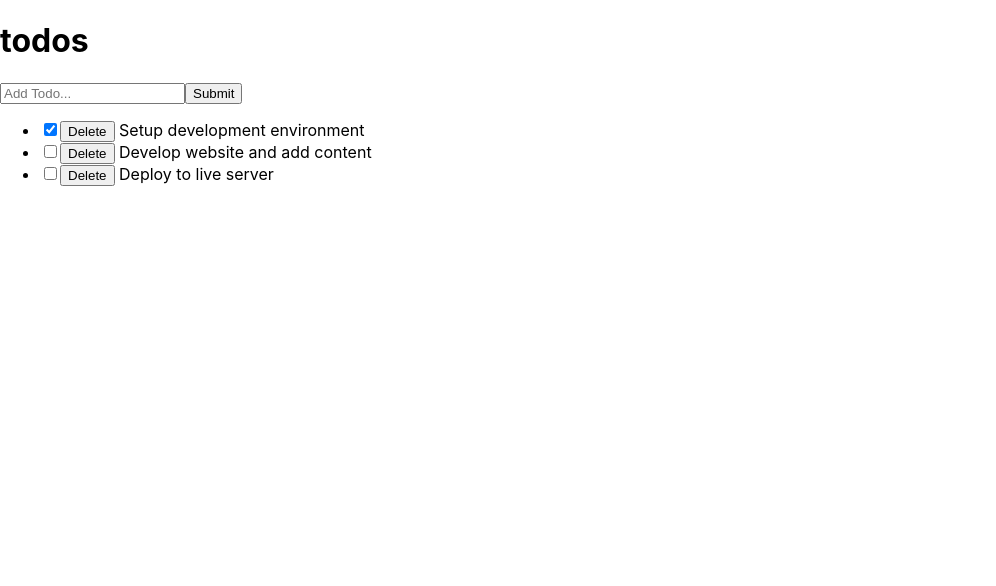
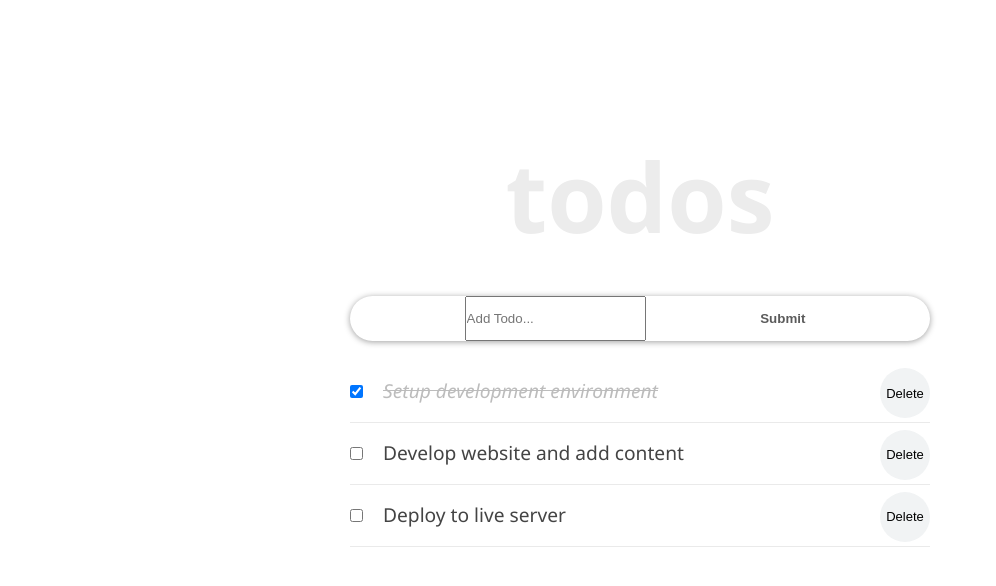
Before and after one commit to freddykaberuka/micro-todo, a React (Create React App) app: page / in a window 1280 px wide. Shown: the top 586 px of the page, without its empty margins (0-996 px from the left). Built offline with nearby package versions, Linux system fonts and the light colour scheme.

Commit message:
editing todo item

```diff
--- a/package.json
+++ b/package.json
@@ -6,6 +6,7 @@
     "@testing-library/jest-dom": "^5.16.5",
     "@testing-library/react": "^13.4.0",
     "@testing-library/user-event": "^13.5.0",
+    "node-sass": "^7.0.3",
     "react": "^18.2.0",
     "react-dom": "^18.2.0",
     "react-scripts": "5.0.1",
--- a/src/App.css
+++ b/src/App.css
@@ -1,38 +1,64 @@
-.App {
-  text-align: center;
+* {
+  box-sizing: border-box;
+  margin: 0;
+  padding: 0;
 }
 
-.App-logo {
-  height: 40vmin;
-  pointer-events: none;
+body {
+  font-family: "Segoe UI", Arial, sans-serif;
+  line-height: 1.4;
+  color: #444;
+  background: #fff;
+  height: 100vh;
+}
+.container {
+  display: flex;
+  flex-direction: column;
+  justify-content: center;
+  align-items: center;
+  max-width: 600px;
+  margin: 0 auto;
 }
 
-@media (prefers-reduced-motion: no-preference) {
-  .App-logo {
-    animation: App-logo-spin infinite 20s linear;
-  }
+.inner {
+  width: 100%;
+  padding: 8rem 10px 4rem;
 }
 
-.App-header {
-  background-color: #282c34;
-  min-height: 100vh;
+.form-container {
+  width: 100%;
+  margin-bottom: 20px;
   display: flex;
-  flex-direction: column;
-  align-items: center;
-  justify-content: center;
-  font-size: calc(10px + 2vmin);
-  color: white;
+  border-radius: calc(0.5 * 100px);
+  box-shadow: 0 1px 6px 0 rgba(0, 0, 0, 0.38);
+  justify-content: space-evenly;
 }
 
-.App-link {
-  color: #61dafb;
+.input-text {
+  font-size: 1rem;
+  font-weight: 400;
+  width: 85%;
+  padding-right: 5px;
+  padding-left: 10px;
+  border-radius: calc(0.5 * 100px);
 }
 
-@keyframes App-logo-spin {
-  from {
-    transform: rotate(0deg);
-  }
-  to {
-    transform: rotate(360deg);
-  }
+.input-text::placeholder {
+  color: #000;
 }
+
+.input-submit {
+  background: transparent;
+  color: #5b5b5b;
+  text-transform: capitalize;
+  cursor: pointer;
+  font-weight: 600;
+  margin-right: 10px;
+}
+
+.input-text,
+.input-submit {
+  height: 45px;
+  outline: none;
+  border: none;
+}
--- a/src/components/Header.js
+++ b/src/components/Header.js
@@ -1,9 +1,21 @@
 import React from "react"
 
 const Header = () => {
+  const headerStyle = {
+  padding: "20px 0",
+  lineHeight: "1.5em",
+}
   return (
-    <header>
-      <h1>todos</h1>
+    <header style={headerStyle}>
+      <h1 style={{
+        fontSize: "6rem",
+        fontWeight: "600",
+        marginBottom: "2rem",
+        lineHeight: "1em",
+        color: "#ececec",
+        textTransform: "lowercase",
+        textAlign: "center",
+      }}>todos</h1>
     </header>
   )
 }
--- a/src/components/InputTodo.js
+++ b/src/components/InputTodo.js
@@ -22,12 +22,12 @@
 };
   render() {
     return (
-      <form onSubmit={this.handleSubmit}>
+      <form onSubmit={this.handleSubmit} className='form-container'>
         <input type="text" placeholder="Add Todo..."
         value={this.state.title}
         name="title"
         onChange={this.onChange}/>
-        <button>Submit</button>
+        <button className="input-submit">Submit</button>
       </form>
     )
   }
--- a/src/components/TodoContainer.js
+++ b/src/components/TodoContainer.js
@@ -56,15 +56,29 @@
         todos: [...this.state.todos, newTodo]
     });
 };
+setUpdate =(updatedTitle, id)=>{
+    this.setState({
+        todos: this.state.todos.map(todo =>{
+            if(todo.id ===id){
+                todo.title = updatedTitle
+            }
+            return todo
+        }),
+    })
+}
   render() {
     return (
-        <div>
+        <div className='container'>
+            <div className='inner'>
             <Header/>
             <InputTodo addTodoProps ={this.addTodoItem}/>
             <TodosList
             todos={this.state.todos}
             handleChangeProps={this.handleChange}
-            deleteTodoProps = {this.delTodo}/>
+            deleteTodoProps = {this.delTodo}
+            setUpdate={this.setUpdate}
+            />
+            </div>
         </div>
     //   <ul>
     //   {this.state.todos.map(todo => (
--- a/src/components/TodoItem.js
+++ b/src/components/TodoItem.js
@@ -1,10 +1,44 @@
-import React, { Component } from 'react'
+import React, { Component, useState } from 'react'
+import styles from "./TodoItem.module.css"
 
 function TodoItem(props) {
+const completedStyle = {
+  fontStyle: "italic",
+  color: "#595959",
+  opacity: 0.4,
+  textDecoration: "line-through",
+}
+const {completed, title, id} = props.todo
+const [ editing, setEditing] = useState(false);
+
+const handleEditing = () => {
+  setEditing(true);
+}
+const viewMode = {};
+const editMode = {};
+if(editing){
+    viewMode.display = 'none'
+}else{
+    editMode.display='none'
+}
+const handleUpdateDone =event=>{
+    if(event.key ==="Enter"){
+        setEditing(false)
+    }
+}
+
     return (
-      <li>
-          <input type="checkbox" checked={props.todo.completed} onChange={() => props.handleChangeProps(props.todo.id)}/>
-          <button onClick = {()=>props.deleteTodoProps(props.todo.id)}>Delete</button> {props.todo.title}
+      <li className={styles.item}>
+          <div onDoubleClick = {handleEditing} style={viewMode}>
+          <input type="checkbox" checked={completed} onChange={() => props.handleChangeProps(id)}
+          className={styles.checkbox}/>
+          <button onClick = {()=>props.deleteTodoProps(id)}>Delete</button> <span style={completed ? completedStyle : null}>{title}</span>
+          </div>
+          <input type="text" className={styles.textInput} style={editMode} value={title} onChange={e => {
+            props.setUpdate(e.target.value, id)
+            }}
+            onKeyDown={handleUpdateDone}
+          />
         </li>
     )
   }
--- /dev/null
+++ b/src/components/TodoItem.module.css
@@ -0,0 +1,28 @@
+.item {
+  font-size: 1.2rem;
+  list-style-type: none;
+  padding: 17px 0px;
+  border-bottom: 1px solid #eaeaea;
+}
+
+.checkbox {
+  margin-right: 15px;
+}
+
+.item button {
+  font-size: 13px;
+  background: #f1f3f4;
+  border: none;
+  cursor: pointer;
+  float: right;
+  outline: none;
+  border-radius: 100px;
+  height: 50px;
+  width: 50px;
+  margin: -10px 0 0 10px;
+}
+.textInput {
+  width: 100%;
+  padding: 10px;
+  border: 1px solid #dfdfdf;
+}
--- a/src/components/TodosList.js
+++ b/src/components/TodosList.js
@@ -8,7 +8,9 @@
         {this.props.todos.map(todo => (
           <TodoItem key={todo.id} todo={todo}
           handleChangeProps={this.props.handleChangeProps}
-          deleteTodoProps ={this.props.deleteTodoProps}/>
+          deleteTodoProps ={this.props.deleteTodoProps}
+          setUpdate={this.props.setUpdate}
+          />
         ))}
       </ul>
     )
--- a/src/index.js
+++ b/src/index.js
@@ -4,6 +4,8 @@
 import App from './App';
 import reportWebVitals from './reportWebVitals';
 import TodoContainer from './components/TodoContainer';
+// style sheet
+import './App.css'
 
 const root = ReactDOM.createRoot(document.getElementById('root'));
 root.render(
```
Also changed, not shown: 1 other file (tests, documents, lock files or other folders).
